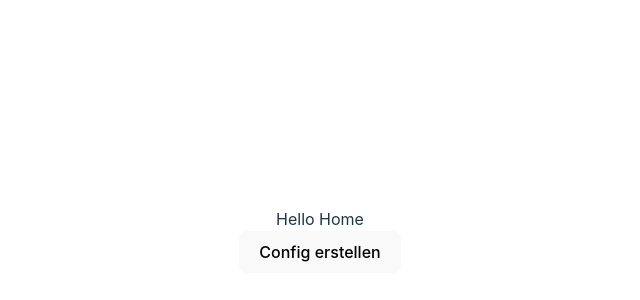
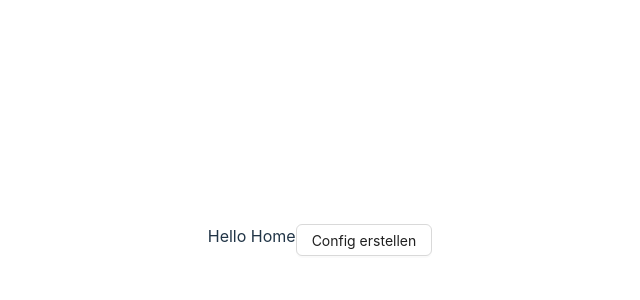
Before and after one commit to andriwild/synci, a React (Vite) app in the folder frontend/: page / in a window 1280 px wide. Shown: the part 160-460 px from the top of the page, without its empty margins (320-960 px from the left). Built offline with nearby package versions, Linux system fonts and the light colour scheme.

Commit message:
replace home-component with antd-components

```diff
--- a/frontend/src/pages/Home.tsx
+++ b/frontend/src/pages/Home.tsx
@@ -1,12 +1,13 @@
-import {useNavigate} from "react-router-dom";
+import { useNavigate } from "react-router-dom";
+import {Button, Flex} from "antd";
 
 export const Home = () => {
     const navigate = useNavigate();
 
     return (
-        <div>
-            <div>Hello Home</div>
-            <button onClick={() => navigate('/config')}>Config erstellen</button>
-        </div>
-    )
-}
+        <Flex style={{height: '100%', width: '100%'}}>
+            Hello Home
+            <Button onClick={() => navigate('/config')}>Config erstellen</Button>
+        </Flex>
+    );
+};
```
